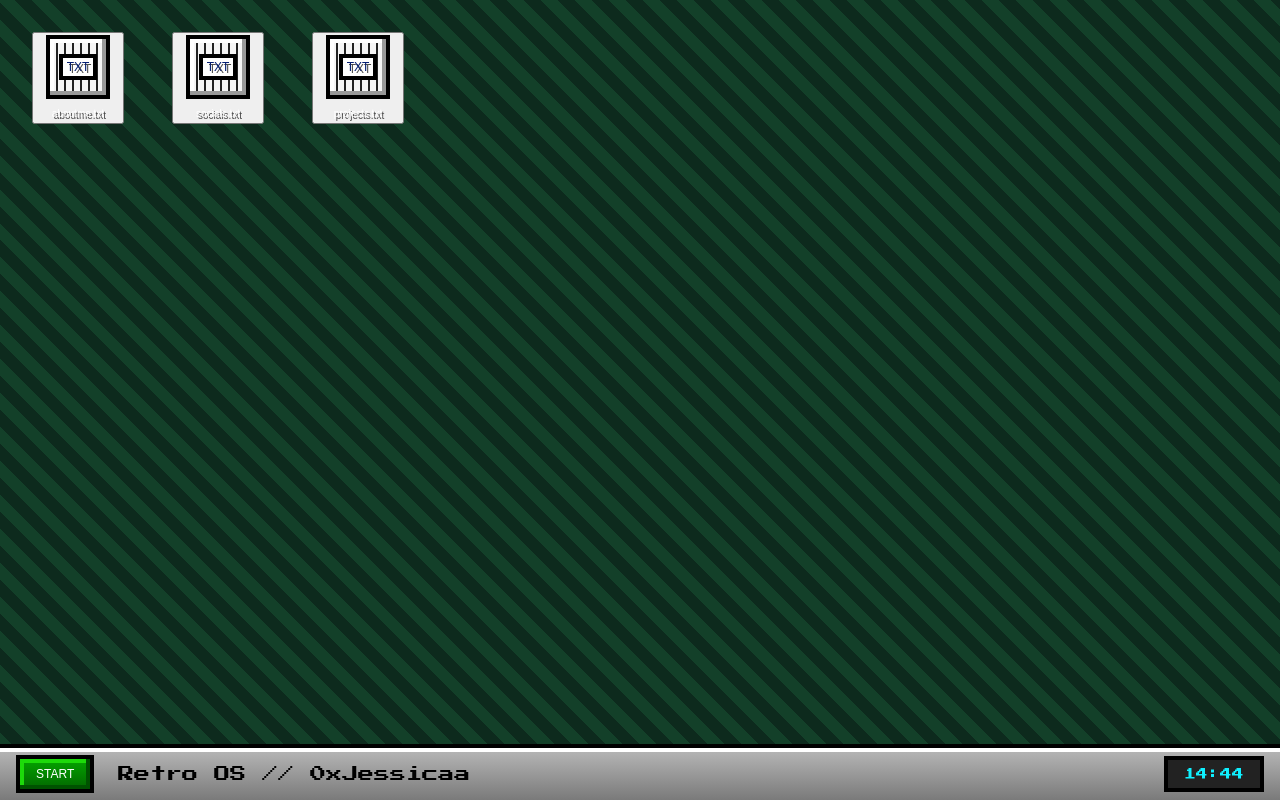
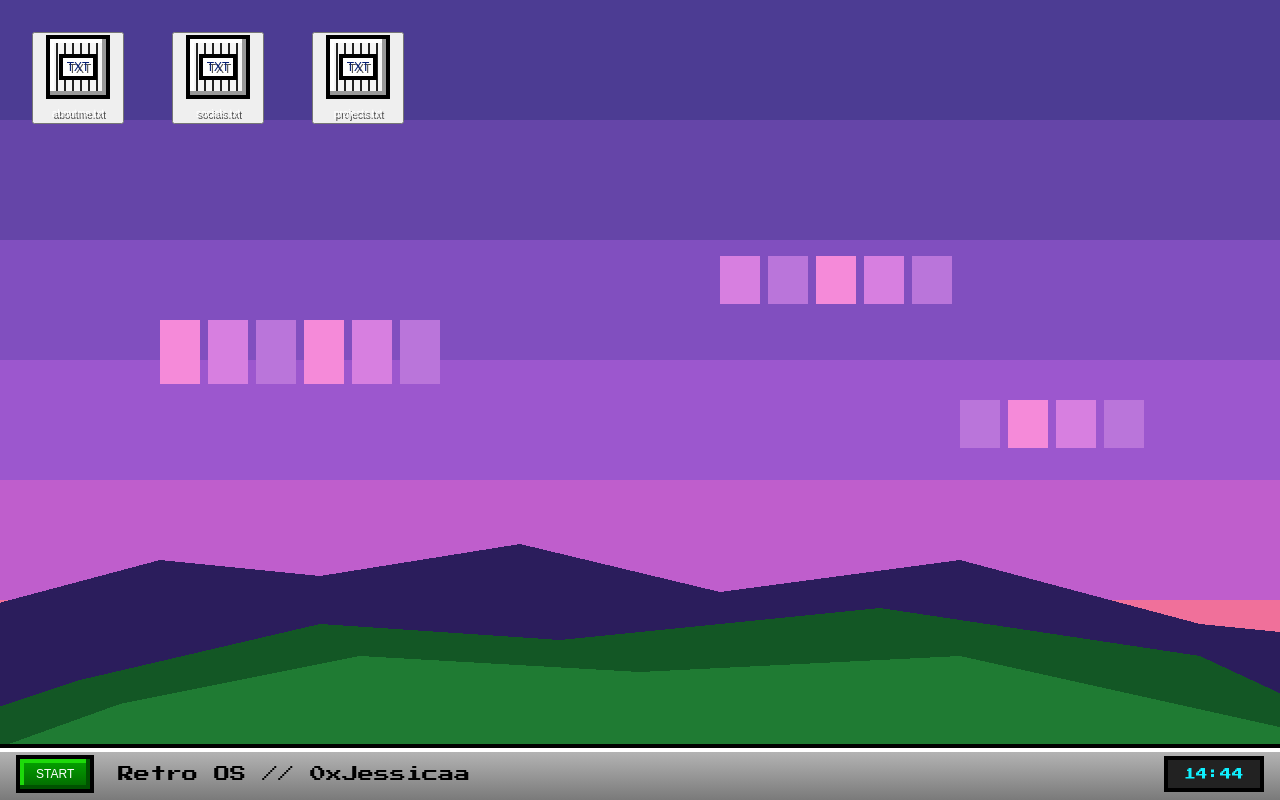
Before and after one commit to 0xJessicaa/0xJessicaa, a plain HTML site: page index.html in a window 1280 px wide. Drawn offline with Linux system fonts and the light colour scheme.

Commit message:
Add retro pixel sunset background

```diff
--- a/index.html
+++ b/index.html
@@ -23,7 +23,11 @@
     body {
       margin: 0;
       font-family: 'Press Start 2P', system-ui, sans-serif;
-      background: repeating-linear-gradient(45deg, #0d2a1d, #0d2a1d 12px, #134029 12px, #134029 24px);
+      background-color: #0d2a1d;
+      background-image: url('assets/retro-desktop.svg');
+      background-size: cover;
+      background-position: center;
+      background-repeat: no-repeat;
       color: #000;
       height: 100vh;
       display: flex;
```
Also changed, not shown: assets/retro-desktop.svg (added).
